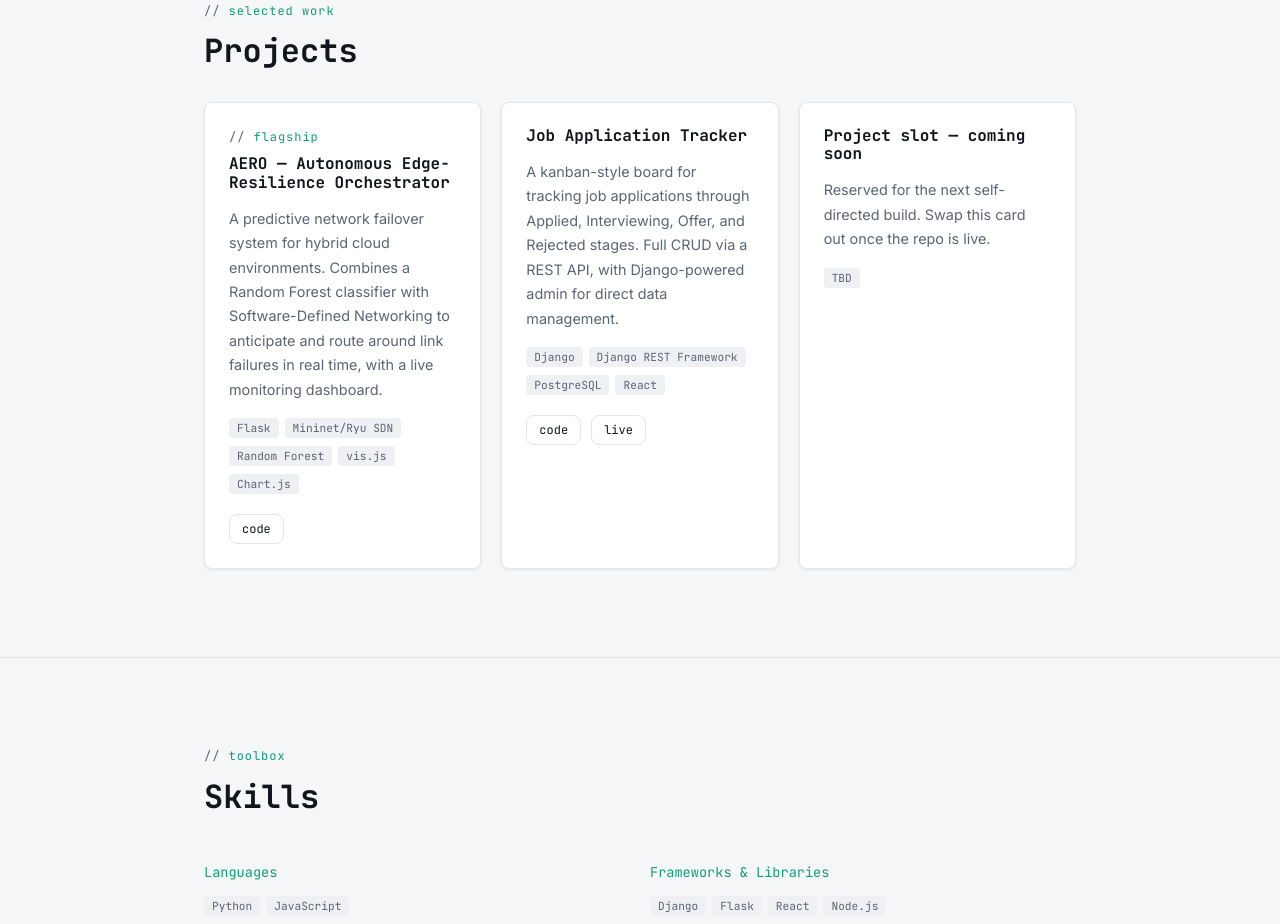
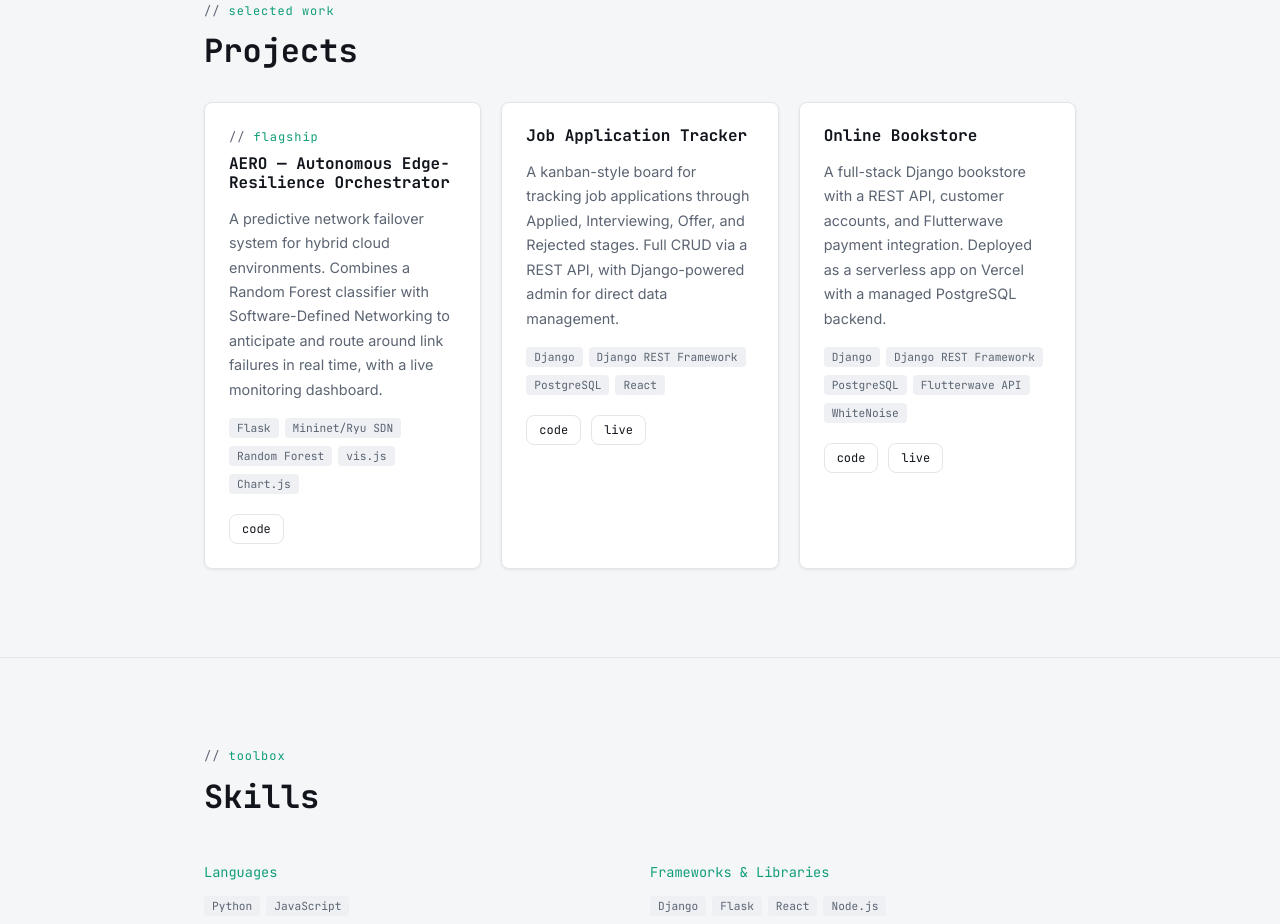
Before and after one commit to Darchis01/Chisom-Portfolio, a React (Vite) app: page / in a window 1280 px wide. Shown: the part 920-1844 px from the top of the page. Built offline with nearby package versions, Linux system fonts and the light colour scheme.

Commit message:
add bookstore project

```diff
--- a/src/data/resume.js
+++ b/src/data/resume.js
@@ -83,11 +83,12 @@ export const projects = [
     featured: false,
   },
   {
-    title: 'Project slot — coming soon',
-    description: 'Reserved for the next self-directed build. Swap this card out once the repo is live.',
-    stack: ['TBD'],
-    github: '',
-    live: '',
+    title: 'Online Bookstore',
+    description:
+      'A full-stack Django bookstore with a REST API, customer accounts, and Flutterwave payment integration. Deployed as a serverless app on Vercel with a managed PostgreSQL backend.',
+    stack: ['Django', 'Django REST Framework', 'PostgreSQL', 'Flutterwave API', 'WhiteNoise'],
+    github: 'https://github.com/Darchis01/bookstore',
+    live: 'https://bookstore-nu-ecru.vercel.app',
     featured: false,
   },
 ]
```
